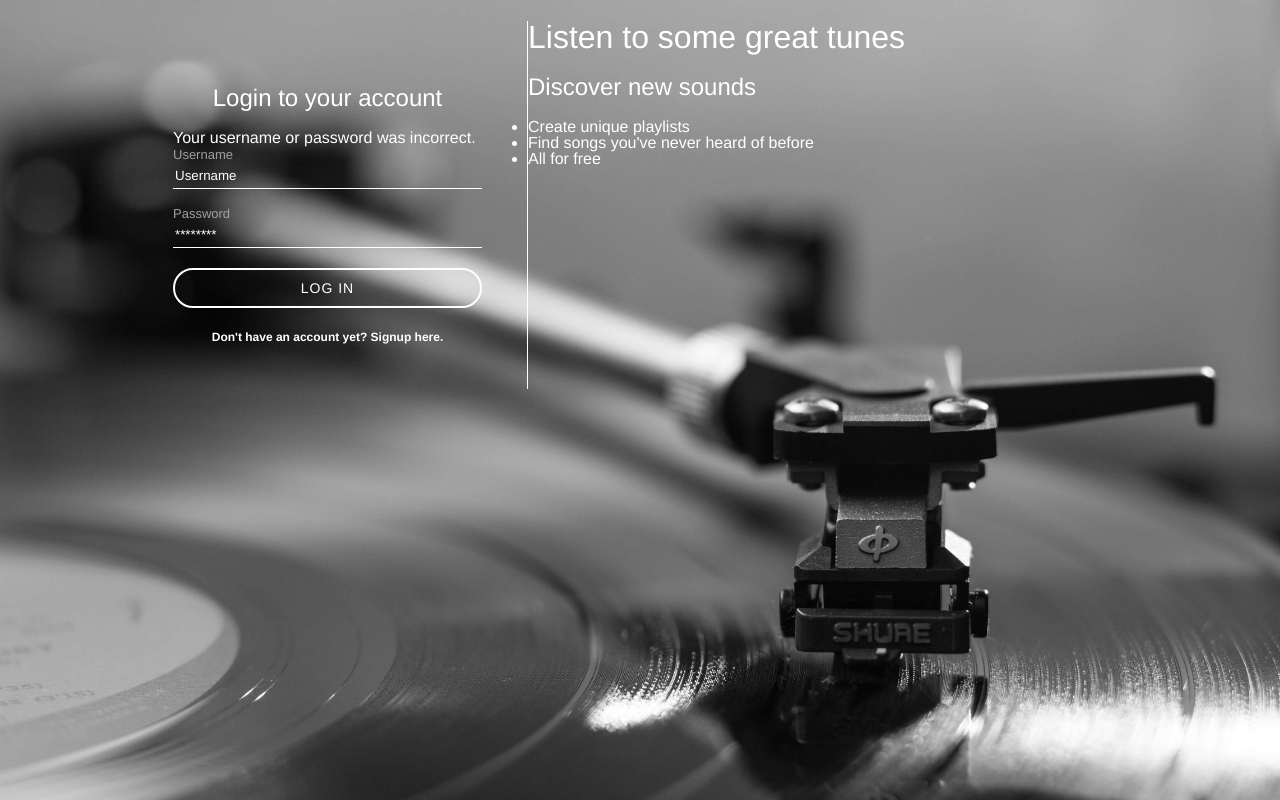
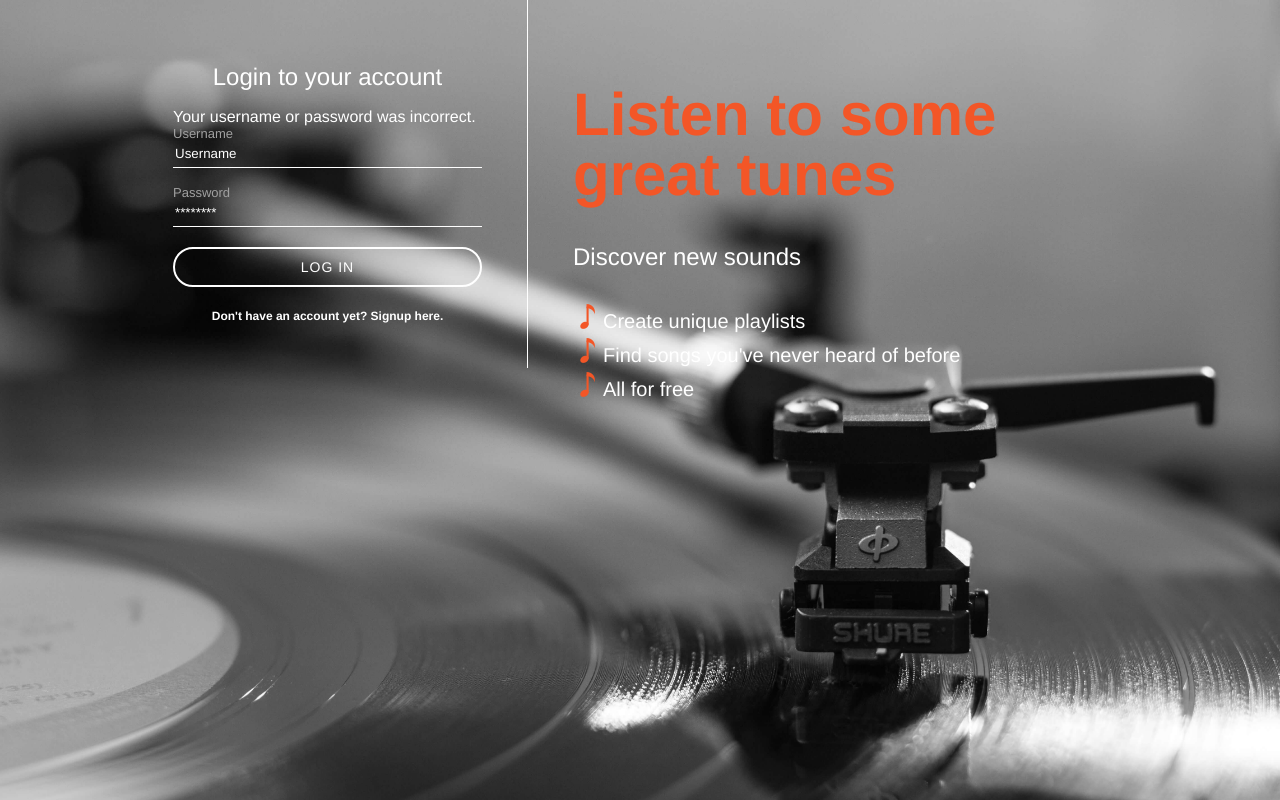
Before and after one commit to alexpich/SoundTunes, a PHP site: page /register.php in a window 1280 px wide. Run offline with PHP 8.4, Linux system fonts and the light colour scheme; data that the repository does not hold is empty.

Commit message:
Added icons

```diff
--- a/assets/css/register.css
+++ b/assets/css/register.css
@@ -7,7 +7,7 @@ body {
 
 #background {
   background-color: #000;
-  background-image: url("../images/bg.jpg");
+  background-image: url(../images/bg.jpg);
   background-size: cover;
   display: table;
   height: 100%;
@@ -116,3 +116,28 @@ body {
 #loginForm {
   display: none;
 }
+
+#loginText {
+  padding: 45px;
+  display: table-cell;
+}
+
+#loginText h1 {
+  color: #f35627;
+  font-size: 60px;
+  font-weight: bold;
+}
+#loginText h2 {
+  margin: 35px 0;
+}
+
+#loginText ul {
+  padding: 0;
+}
+
+#loginText ul li {
+  list-style-type: none;
+  font-size: 20px;
+  padding: 7px 30px;
+  background: url(../images/icons/note.png) no-repeat 0 0;
+}
```
Also changed, not shown: assets/images/icons/note.png (added).
